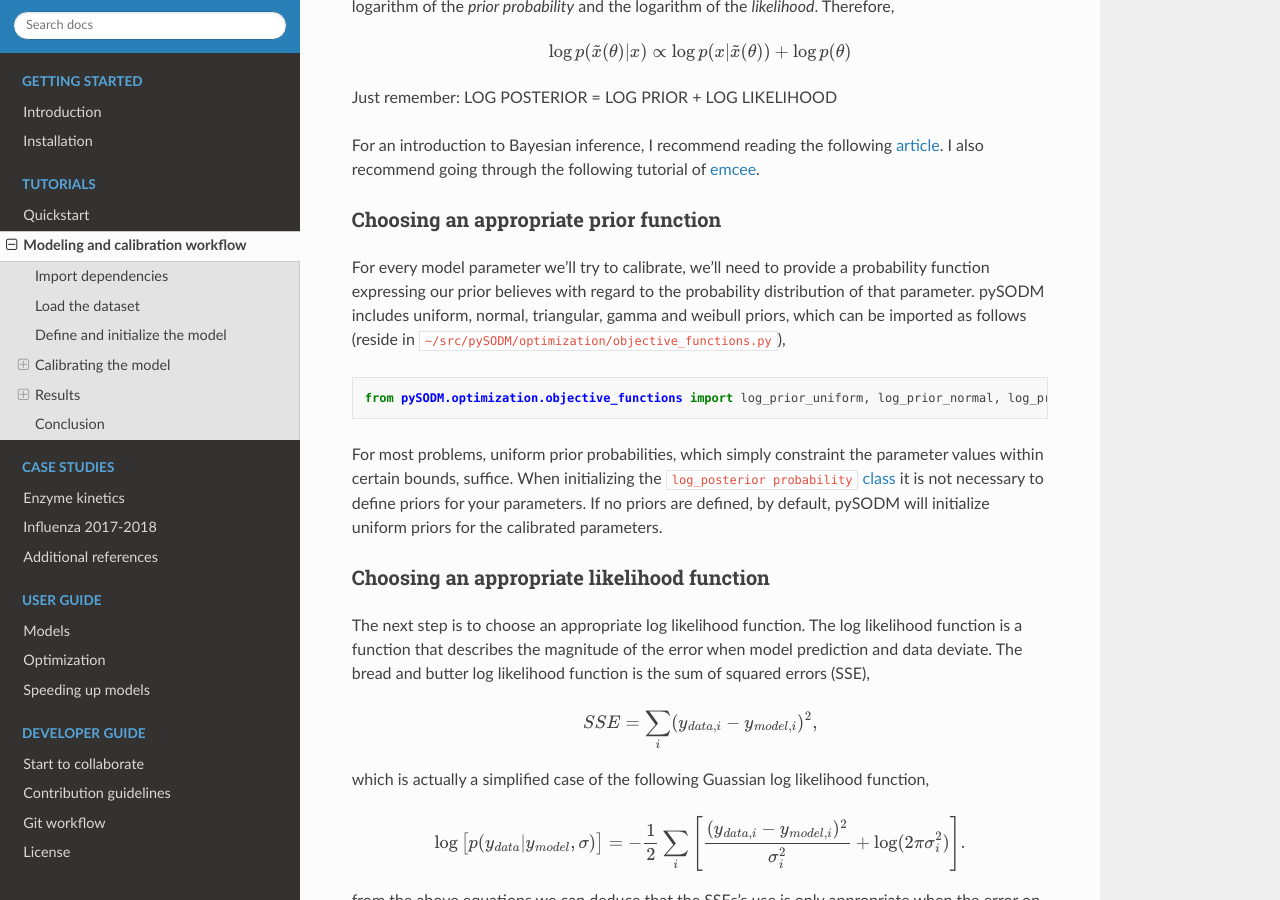
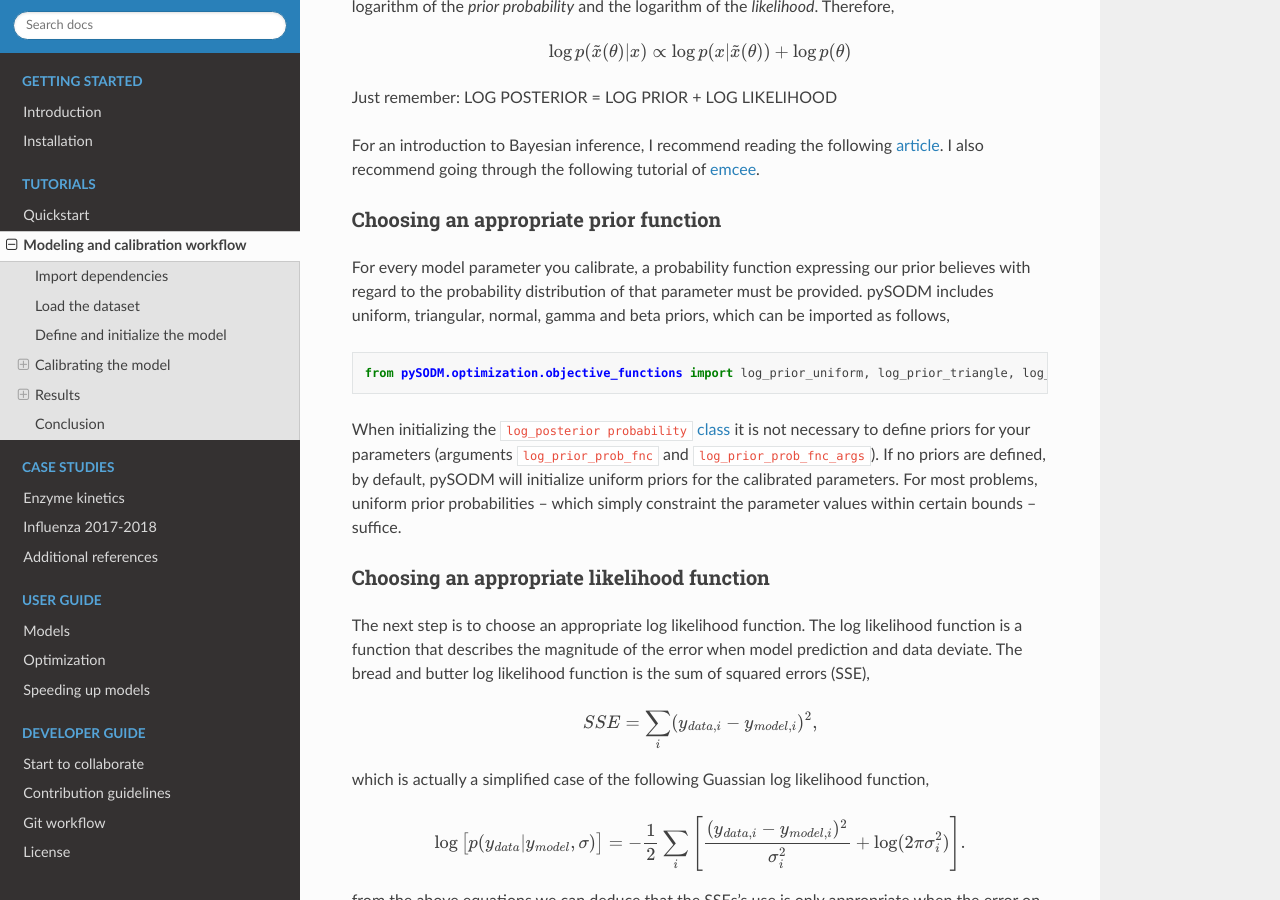
Before and after one commit to twallema/pySODM, a Sphinx documentation site: the page built from docs/workflow.md, in a window 1280 px wide and 900 px high, scrolled down 4473 px. Built offline with Sphinx 7.4.7 and the Read the Docs theme 3.1.0, drawn with Linux system fonts in a browser that asks for light colours; some of the changed text lies outside the part shown.

Commit message:
update workflow tutorial

````diff
--- a/docs/workflow.md
+++ b/docs/workflow.md
@@ -145,13 +145,13 @@
 
 #### Choosing an appropriate prior function
 
-For every model parameter we'll try to calibrate, we'll need to provide a probability function expressing our prior believes with regard to the probability distribution of that parameter. pySODM includes uniform, normal, triangular, gamma and weibull priors, which can be imported as follows (reside in `~/src/pySODM/optimization/objective_functions.py`),
+For every model parameter you calibrate, a probability function expressing our prior believes with regard to the probability distribution of that parameter must be provided. pySODM includes uniform, triangular, normal, gamma and beta priors, which can be imported as follows,
 
 ```
-from pySODM.optimization.objective_functions import log_prior_uniform, log_prior_normal, log_prior_triangle, log_prior_gamma, log_prior_weibull, log_prior_custom
+from pySODM.optimization.objective_functions import log_prior_uniform, log_prior_triangle, log_prior_normal, log_prior_gamma, log_prior_beta
 ```
 
-For most problems, uniform prior probabilities, which simply constraint the parameter values within certain bounds, suffice. When initializing the [`log_posterior probability` class](optimization.md) it is not necessary to define priors for your parameters. If no priors are defined, by default, pySODM will initialize uniform priors for the calibrated parameters.
+When initializing the [`log_posterior probability` class](optimization.md) it is not necessary to define priors for your parameters (arguments `log_prior_prob_fnc` and `log_prior_prob_fnc_args`). If no priors are defined, by default, pySODM will initialize uniform priors for the calibrated parameters. For most problems, uniform prior probabilities -- which simply constraint the parameter values within certain bounds -- suffice.
 
 #### Choosing an appropriate likelihood function
 
@@ -229,10 +229,23 @@
     bounds = [(1e-6,1),]
     labels = ['$\\beta$',]
 
-    # Setup objective function (no priors --> uniform priors based on bounds)
-    objective_function = log_posterior_probability(model, pars, bounds, data, states,
-                                                   log_likelihood_fnc, log_likelihood_fnc_args,
-                                                   labels=labels)
+    # Setup objective function
+    # (no priors --> uniform priors based on bounds)
+    objective_function = log_posterior_probability(model, pars, bounds, data, states, log_likelihood_fnc, log_likelihood_fnc_args, labels=labels)
+```
+
+If we wanted to use a normal prior distribution for `beta`,
+
+```python
+# Import the normal prior probability distribution
+from pySODM.optimization.objective_functions import log_prior_normal
+
+# Define the additional arguments of the log_posterior_probability class
+log_prior_prob_fnc = [log_prior_normal,]
+log_prior_prob_func_args = [{'avg': 0.3, 'stdev': 0.1},]
+
+# Setup objective function
+objective_function = log_posterior_probability(model, pars, bounds, data, states, log_likelihood_fnc, log_likelihood_fnc_args, log_prior_prob_fnc, log_prior_prob_func_args, labels=labels)
 ```
 
 #### Nelder-Mead optimization
````
